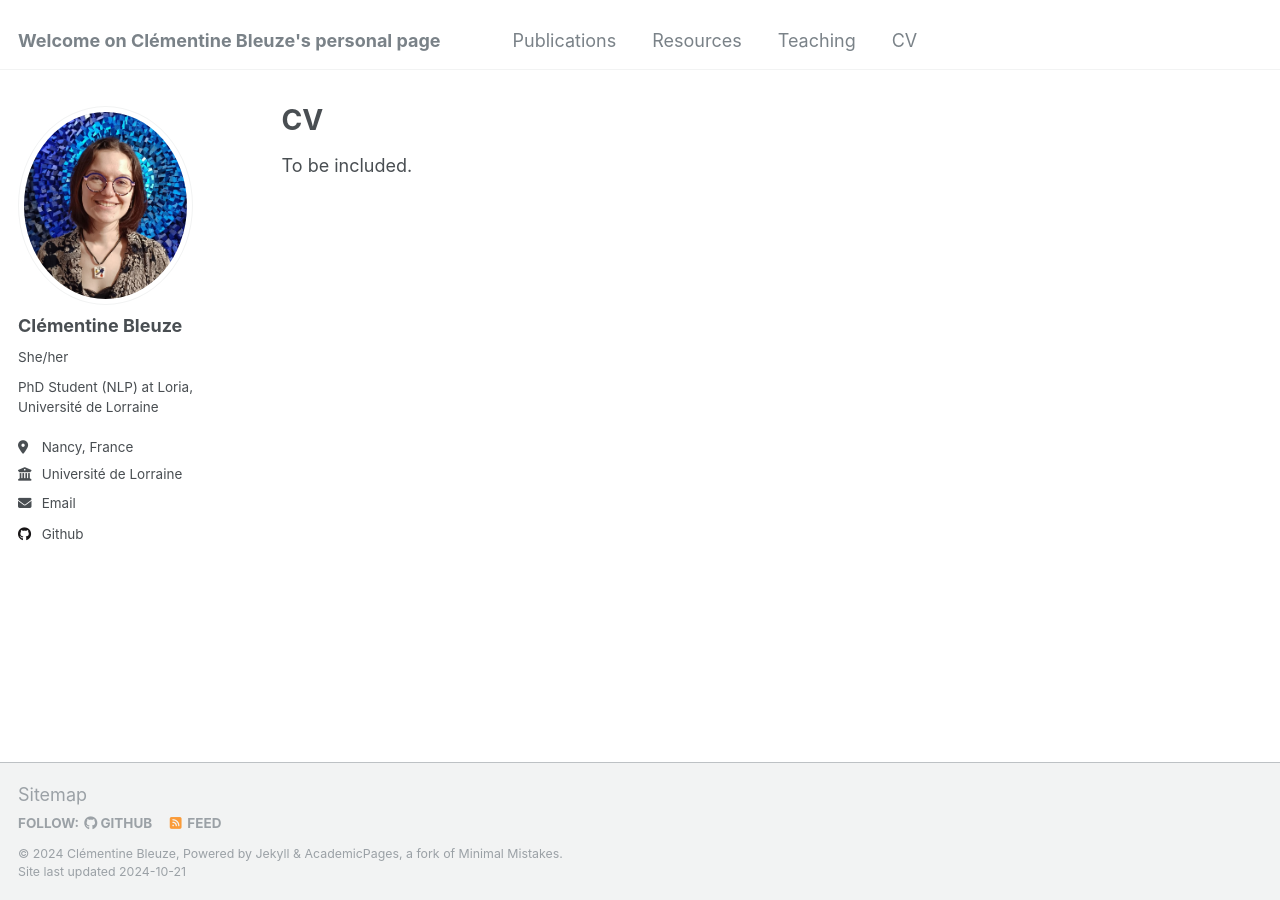
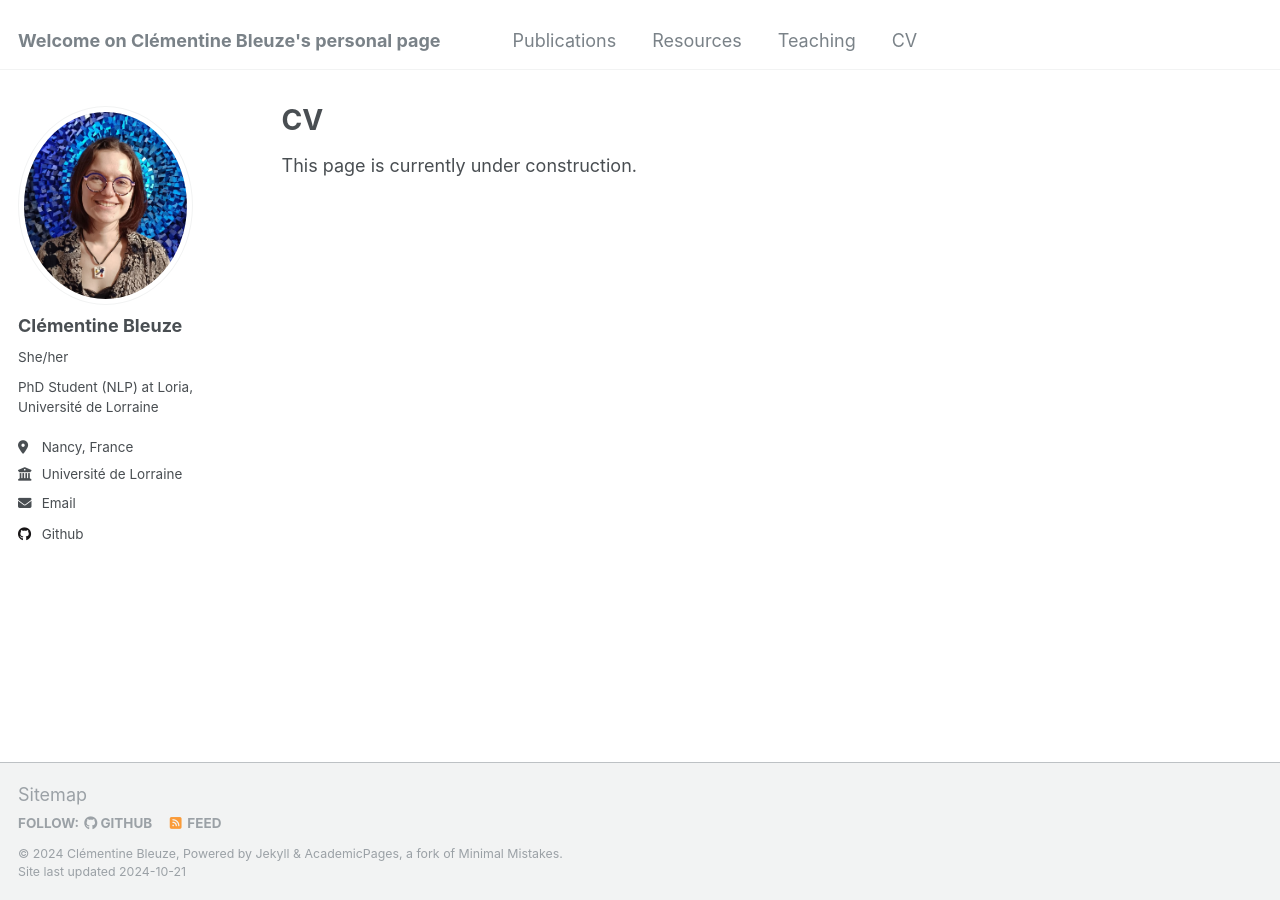
Before and after one commit to ClementineBleuze/ClementineBleuze.github.io, a Jekyll site: the page built from _pages/cv.md, in a window 1280 px wide. Built offline with Jekyll 4.4.1, drawn with Linux system fonts in a browser that asks for light colours.

Commit message:
construction message on cv page

```diff
--- a/_pages/cv.md
+++ b/_pages/cv.md
@@ -6,4 +6,4 @@ author_profile: true
 redirect_from:
   - /resume
 ---
-To be included.
+This page is currently under construction.
```
